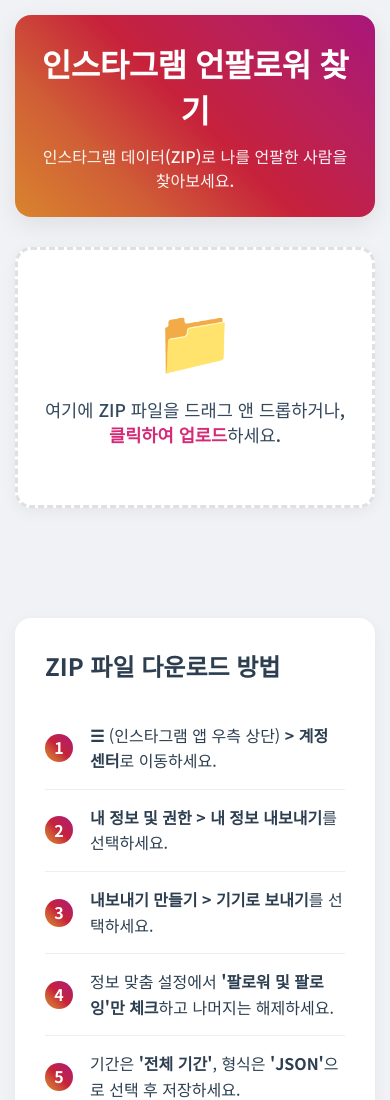
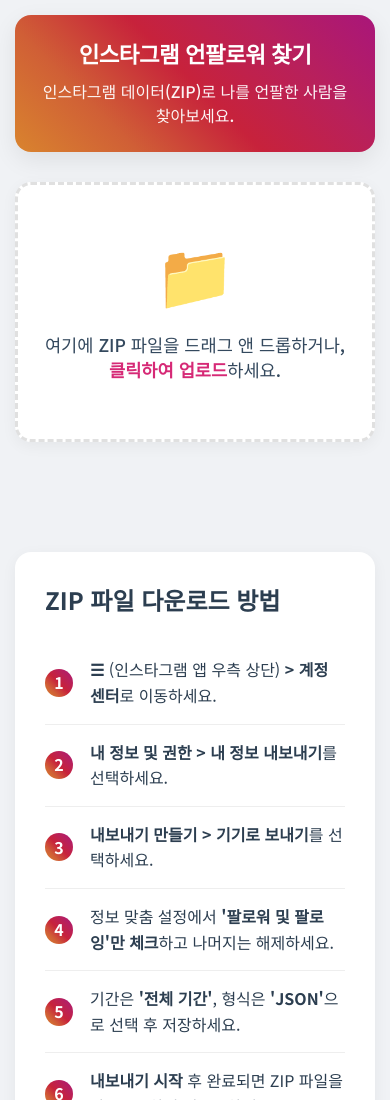
Before and after one commit to jjayli/instagram-unfollower, a plain HTML site: page index.html in a window 390 px wide. Shown: the top 1100 px of the page. Drawn offline with nearby package versions, Linux system fonts and the light colour scheme.

Commit message:
Update2 index.html
add media pixel

```diff
--- a/index.html
+++ b/index.html
@@ -270,7 +270,13 @@
         @media screen and (max-width: 768px) {
             body { padding: 15px; }
             header { padding: 25px 20px; margin-bottom: 30px; }
-            header h1 { font-size: 2em; }
+            header h1 {
+                font-size: 1.6em;
+                line-height: 1.2;
+                white-space: nowrap;
+                overflow: hidden;
+                text-overflow: ellipsis;
+            }
             header p { font-size: 1em; }
             .upload-area { padding: 40px 20px; }
             .upload-text { font-size: 1.1em; }
@@ -278,6 +284,24 @@
             #results h2, .how-to-guide h2 { font-size: 1.5em; }
             .how-to-guide li { font-size: 1em; padding-left: 45px; }
             .how-to-guide li::before { width: 28px; height: 28px; }
+        }
+
+        @media screen and (max-width: 480px) {
+            header h1 {
+                font-size: 1.4em;
+                white-space: nowrap;
+                overflow: hidden;
+                text-overflow: ellipsis;
+            }
+        }
+
+        @media screen and (max-width: 360px) {
+            header h1 {
+                font-size: 1.2em;
+                white-space: nowrap;
+                overflow: hidden;
+                text-overflow: ellipsis;
+            }
         }
 
     </style>
```
